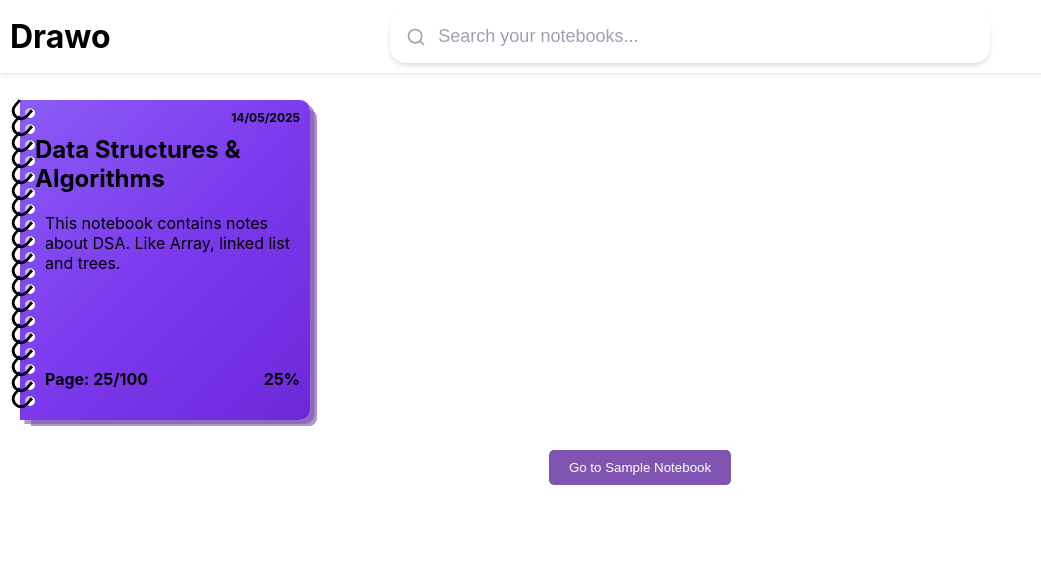
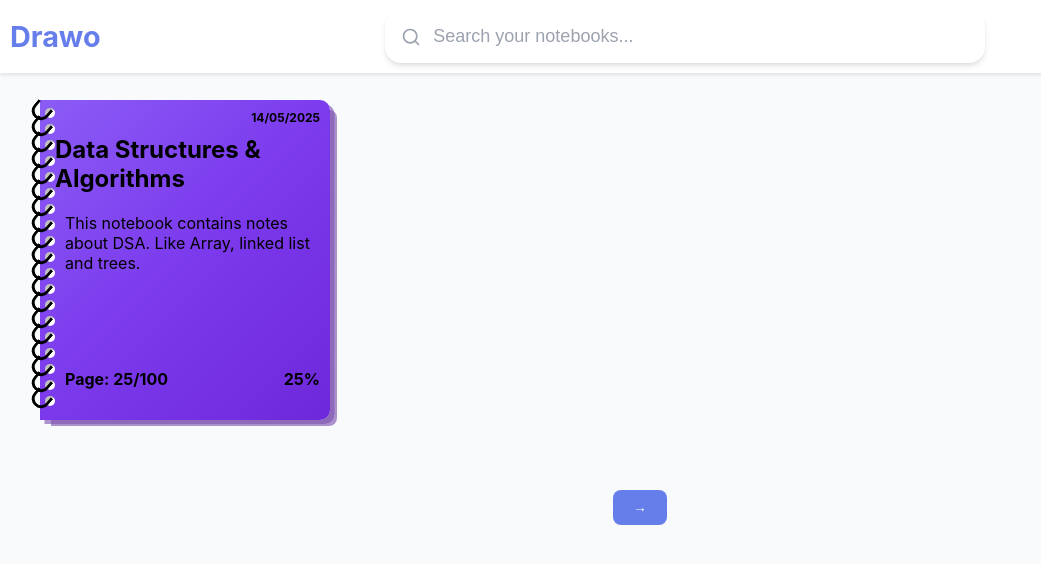
Before and after one commit to iamSt3el/drawo-version-2, a React (Create React App) app: page /notebook-manager in a window 1280 px wide. Shown: the top 564 px of the page, without its empty margins (0-1041 px from the left). Built offline with nearby package versions, Linux system fonts and the light colour scheme.

Commit message:
added new code

```diff
--- a/src/components/organisms/Header/Header.jsx
+++ b/src/components/organisms/Header/Header.jsx
@@ -7,8 +7,10 @@ import NotebookForm from '../NoteBookForm/NoteBookForm'
 
 const Header = () => {
   const [showForm, setShowForm] = useState(false);
+  const [formKey, setFormKey] = useState(0); // Key to force form re-render
 
   const handleCreateNotebook = () => {
+    setFormKey(prev => prev + 1); // Increment key to force fresh form
     setShowForm(true);
   };
 
@@ -46,9 +48,9 @@ const Header = () => {
         </div>
       </div>
 
-      {/* Conditionally render the form */}
+      {/* Conditionally render the form with a key to force fresh state */}
       {showForm && (
-        <NotebookForm onClose={handleCloseForm} />
+        <NotebookForm key={formKey} onClose={handleCloseForm} />
       )}
     </>
   )
--- a/src/components/organisms/Header/Header.module.scss
+++ b/src/components/organisms/Header/Header.module.scss
@@ -22,6 +22,9 @@
 
         h1 {
             margin: 0;
+            color: #667eea;
+            font-weight: 700;
+            font-size: 1.8rem;
         }
     }
 
--- a/src/components/organisms/NoteBookForm/NoteBookForm.jsx
+++ b/src/components/organisms/NoteBookForm/NoteBookForm.jsx
@@ -2,14 +2,19 @@ import React, { useState, useRef, useEffect } from 'react';
 import styles from './NoteBookForm.module.scss';
 import { X } from 'lucide-react';
 import { useNotebooks } from '../../../context/NotebookContext';
+
 const NotebookForm = ({ onClose }) => {
   const { addNotebook } = useNotebooks();
-  const [formData, setFormData] = useState({
+
+  // Initialize form data with a function to ensure fresh state each time
+  const getInitialFormData = () => ({
     title: '',
     description: '',
     color: '#8b5cf6',
     pages: 100
   });
+
+  const [formData, setFormData] = useState(getInitialFormData);
   const [isSubmitting, setIsSubmitting] = useState(false);
 
   const formRef = useRef(null);
@@ -24,6 +29,12 @@ const NotebookForm = ({ onClose }) => {
     { color: '#14b8a6', gradient: 'linear-gradient(135deg, #14b8a6 0%, #0d9488 50%, #0f766e 100%)' },
     { color: '#f97316', gradient: 'linear-gradient(135deg, #f97316 0%, #ea580c 50%, #c2410c 100%)' }
   ];
+
+  // Reset form when component mounts (when modal opens)
+  useEffect(() => {
+    setFormData(getInitialFormData());
+    setIsSubmitting(false);
+  }, []); // Empty dependency array means this runs only on mount
 
   // Close modal on Escape key
   useEffect(() => {
@@ -96,6 +107,9 @@ const NotebookForm = ({ onClose }) => {
       // You can replace alert with a toast notification if you want
       alert('Notebook created successfully!');
 
+      // Reset form data before closing
+      setFormData(getInitialFormData());
+
       // Close the form
       onClose();
     } catch (error) {
@@ -147,6 +161,7 @@ const NotebookForm = ({ onClose }) => {
                 placeholder="e.g., Data Structures & Algorithms"
                 required
                 disabled={isSubmitting}
+                key="title-input" // Force re-render when needed
               />
             </div>
 
@@ -185,6 +200,7 @@ const NotebookForm = ({ onClose }) => {
               placeholder="Describe what this notebook is about..."
               required
               disabled={isSubmitting}
+              key="description-textarea" // Force re-render when needed
             />
           </div>
 
--- a/src/pages/NoteBookManagerPage/NoteBookManagePage.module.scss
+++ b/src/pages/NoteBookManagerPage/NoteBookManagePage.module.scss
@@ -1,15 +1,8 @@
 .notebook_manager {
-  padding: 20px;
-  padding-top: 100px; /* Space for fixed header */
-
-  h1 {
-    text-align: center;
-    margin-bottom: 30px;
-  }
+  min-height: 100vh;
+  background-color: #f8fafc;
 
   .notebook_manager_header {
-    justify-content: center;
-    align-items: center;
     position: fixed;
     top: 0;
     left: 0;
@@ -19,6 +12,44 @@
     box-shadow: 0 2px 4px rgba(0,0,0,0.1);
   }
 
+  .notebook_content {
+    padding: 100px 20px 20px;
+    max-width: 1200px;
+    margin: 0 auto;
+  }
+
+  .search_results {
+    margin-bottom: 20px;
+    text-align: center;
+
+    p {
+      color: #6b7280;
+      font-style: italic;
+      background-color: white;
+      padding: 12px 20px;
+      border-radius: 8px;
+      box-shadow: 0 1px 3px rgba(0, 0, 0, 0.1);
+      display: inline-block;
+    }
+  }
+
+  .empty_state {
+    text-align: center;
+    margin-top: 80px;
+
+    h2 {
+      color: #374151;
+      font-size: 1.875rem;
+      font-weight: 600;
+      margin-bottom: 10px;
+    }
+
+    p {
+      color: #6b7280;
+      font-size: 1.125rem;
+    }
+  }
+
   .notebook_grid {
     display: grid;
     grid-template-columns: repeat(auto-fill, minmax(270px, 1fr));
@@ -26,18 +57,21 @@
     margin-bottom: 30px;
   }
 
-  button {
+  // Simple test button
+  .test_button {
     display: block;
-    margin: 0 auto;
+    margin: 20px auto;
     padding: 10px 20px;
-    background-color: #7F55B1;
+    background-color: #667eea;
     color: white;
     border: none;
-    border-radius: 5px;
+    border-radius: 8px;
     cursor: pointer;
+    font-weight: 500;
+    transition: background-color 0.2s ease;
 
     &:hover {
-      background-color: #6A3D9A;
+      background-color: #5a67d8;
     }
   }
 }
--- a/src/pages/NoteBookManagerPage/NoteBookManagerPage.jsx
+++ b/src/pages/NoteBookManagerPage/NoteBookManagerPage.jsx
@@ -46,8 +46,8 @@ const NoteBookManagerPage = () => {
       </div>
 
       {/* This button is for testing - you can remove it */}
-      <button onClick={handleClick} style={{ margin: '20px auto', display: 'block' }}>
-        Go to Sample Notebook
+      <button onClick={handleClick} className={styles.test_button} title="Go to Sample Notebook">
+        →
       </button>
     </div>
   )
```
